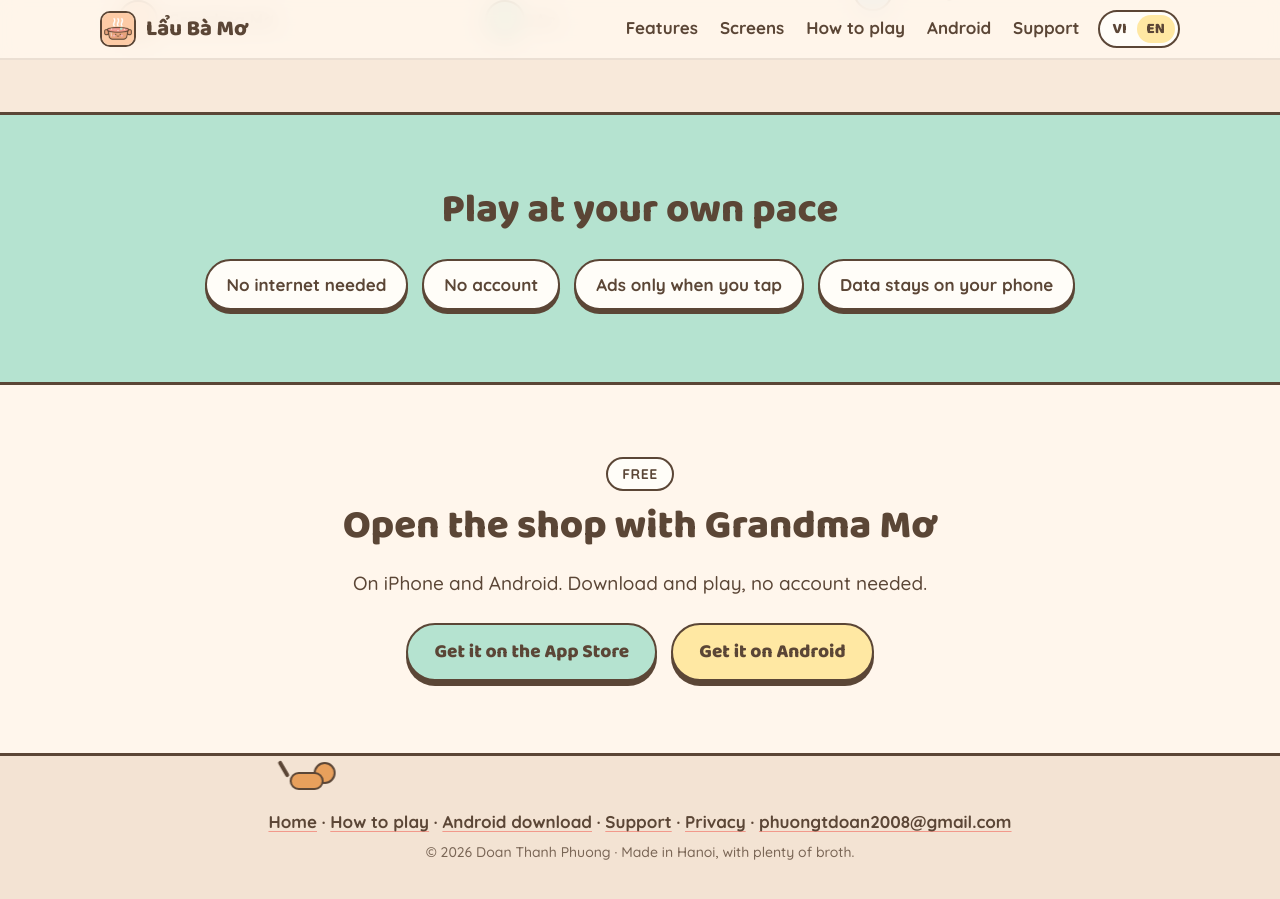
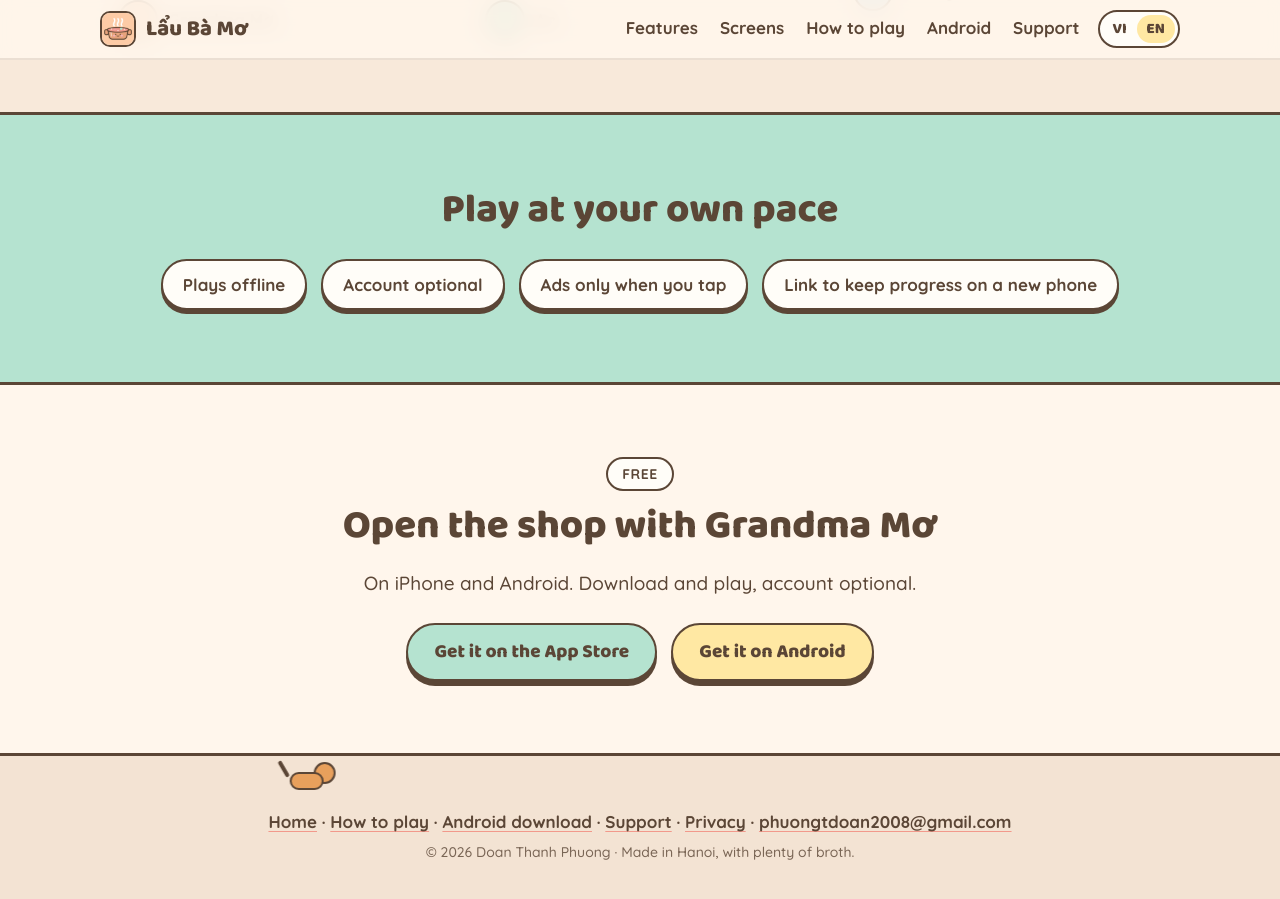
Before and after one commit to pcingame/laubamo, a Jekyll site: the page built from index.html, in a window 1280 px wide and 900 px high, scrolled down 3510 px. Built offline with Jekyll 4.4.1, drawn with Linux system fonts in a browser that asks for light colours.

Commit message:
Web, store: "Chơi offline được · Tài khoản tuỳ chọn"
Bỏ "không cần mạng / không cần tài khoản / dữ liệu chỉ ở trên máy"
(đã có tài khoản tuỳ chọn, lưu mây, bảng xếp hạng). Sửa FAQ trang hỗ
trợ cho đúng. Mô tả store mới ở đầu RELEASE_NOTE.md để dán vào ASC.

Co-Authored-By: Claude Opus 5.5 <noreply@anthropic.com>

```diff
--- a/index.html
+++ b/index.html
@@ -1,6 +1,6 @@
 ---
 title: Lẩu Bà Mơ — Game quán lẩu đầu ngõ Hà Nội
-description: Mở quán lẩu đầu ngõ Hà Nội cùng Bà Mơ. Nhúng lẩu, đi chợ, lớn thành chuỗi quán. Chơi một mình, không cần mạng. A cozy Hanoi hotpot shop game for iPhone and Android.
+description: Mở quán lẩu đầu ngõ Hà Nội cùng Bà Mơ. Nhúng lẩu, đi chợ, lớn thành chuỗi quán. Chơi offline được, tài khoản tuỳ chọn. A cozy Hanoi hotpot shop game for iPhone and Android.
 wide: true
 ---
 
@@ -149,10 +149,10 @@ wide: true
   <div class="wrap center">
     <h2><span class="vi">Chơi thoải mái</span><span class="en">Play at your own pace</span></h2>
     <div class="chips">
-      <span class="reveal"><span class="vi">Không cần mạng</span><span class="en">No internet needed</span></span>
-      <span class="reveal"><span class="vi">Không cần tài khoản</span><span class="en">No account</span></span>
+      <span class="reveal"><span class="vi">Chơi offline được</span><span class="en">Plays offline</span></span>
+      <span class="reveal"><span class="vi">Tài khoản tuỳ chọn</span><span class="en">Account optional</span></span>
       <span class="reveal"><span class="vi">Quảng cáo chỉ khi bạn bấm</span><span class="en">Ads only when you tap</span></span>
-      <span class="reveal"><span class="vi">Dữ liệu chỉ ở trên máy</span><span class="en">Data stays on your phone</span></span>
+      <span class="reveal"><span class="vi">Liên kết để đổi máy không mất</span><span class="en">Link to keep progress on a new phone</span></span>
     </div>
   </div>
 </section>
@@ -161,7 +161,7 @@ wide: true
   <div class="wrap center">
     <span class="eyebrow"><span class="vi">Miễn phí</span><span class="en">Free</span></span>
     <h2><span class="vi">Mở quán cùng Bà Mơ</span><span class="en">Open the shop with Grandma Mơ</span></h2>
-    <p class="lead"><span class="vi">Có trên iPhone và Android. Tải về là chơi, không cần tài khoản.</span><span class="en">On iPhone and Android. Download and play, no account needed.</span></p>
+    <p class="lead"><span class="vi">Có trên iPhone và Android. Tải về là chơi, tài khoản tuỳ chọn.</span><span class="en">On iPhone and Android. Download and play, account optional.</span></p>
     <div class="cta" data-dl>
       <a class="btn mint" data-os="ios" href="https://apps.apple.com/app/id6829775156" rel="noopener"><span class="vi">Tải trên App Store</span><span class="en">Get it on the App Store</span></a>
       <a class="btn butter" data-os="android" href="android.html"><span class="vi">Tải cho Android</span><span class="en">Get it on Android</span></a>
--- a/support.html
+++ b/support.html
@@ -39,9 +39,9 @@ description: Liên hệ và câu hỏi thường gặp về game Lẩu Bà Mơ.
 </details>
 <details>
   <summary><span class="vi">Có cần mạng không?</span><span class="en">Do I need internet?</span></summary>
-  <p><span class="vi">Không. Chỉ cần mạng khi muốn xem quảng cáo nhận thưởng.</span><span class="en">No. You only need it to watch reward ads.</span></p>
+  <p><span class="vi">Không, game chơi offline được. Chỉ cần mạng khi xem quảng cáo nhận thưởng, xem bảng xếp hạng Thử thách hoặc lưu tiến trình lên mây.</span><span class="en">No, the game plays offline. You only need it for reward ads, the Daily Challenge leaderboard, or cloud saves.</span></p>
 </details>
 <details>
   <summary><span class="vi">Game có thu thập dữ liệu của tôi không?</span><span class="en">Does the game collect my data?</span></summary>
-  <p><span class="vi">Game không có tài khoản và không gửi tiến trình đi đâu. Quảng cáo do Google AdMob cung cấp, chi tiết ở <a href="privacy.html">Chính sách quyền riêng tư</a>.</span><span class="en">There is no account and your progress is never uploaded. Ads are served by Google AdMob; see the <a href="privacy.html">Privacy Policy</a>.</span></p>
+  <p><span class="vi">Tài khoản là tuỳ chọn. Chỉ khi bạn tự liên kết Google hoặc Apple, tiến trình mới được lưu lên máy chủ để đổi máy không mất; điểm Thử thách hôm nay gửi lên bảng xếp hạng ẩn danh ("Quán số …"). Quảng cáo do Google AdMob cung cấp. Chi tiết ở <a href="privacy.html">Chính sách quyền riêng tư</a>.</span><span class="en">An account is optional. Only if you link Google or Apple is your progress saved on a server, so you can keep it on a new phone; Daily Challenge scores go to the leaderboard anonymously ("Shop #…"). Ads are served by Google AdMob. See the <a href="privacy.html">Privacy Policy</a>.</span></p>
 </details>
```
